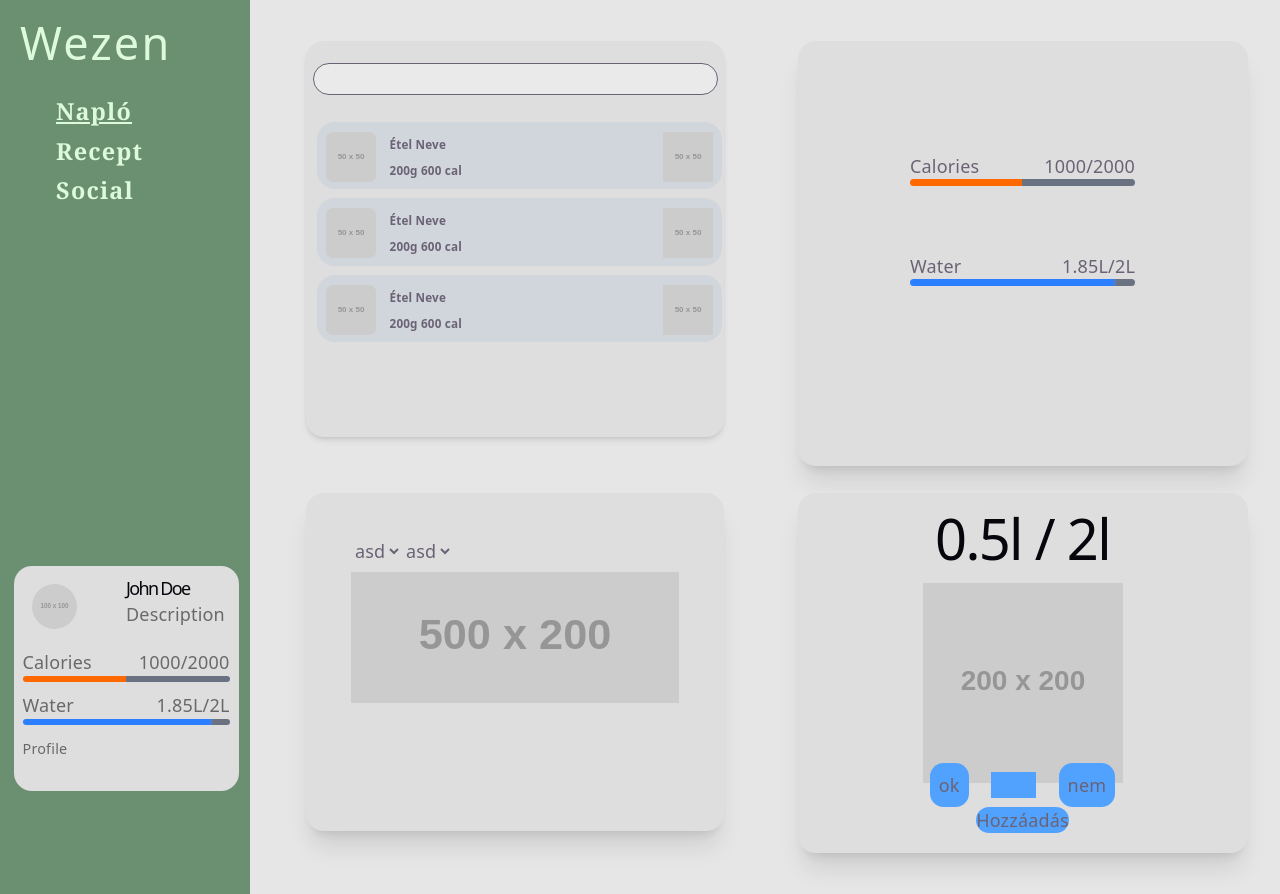
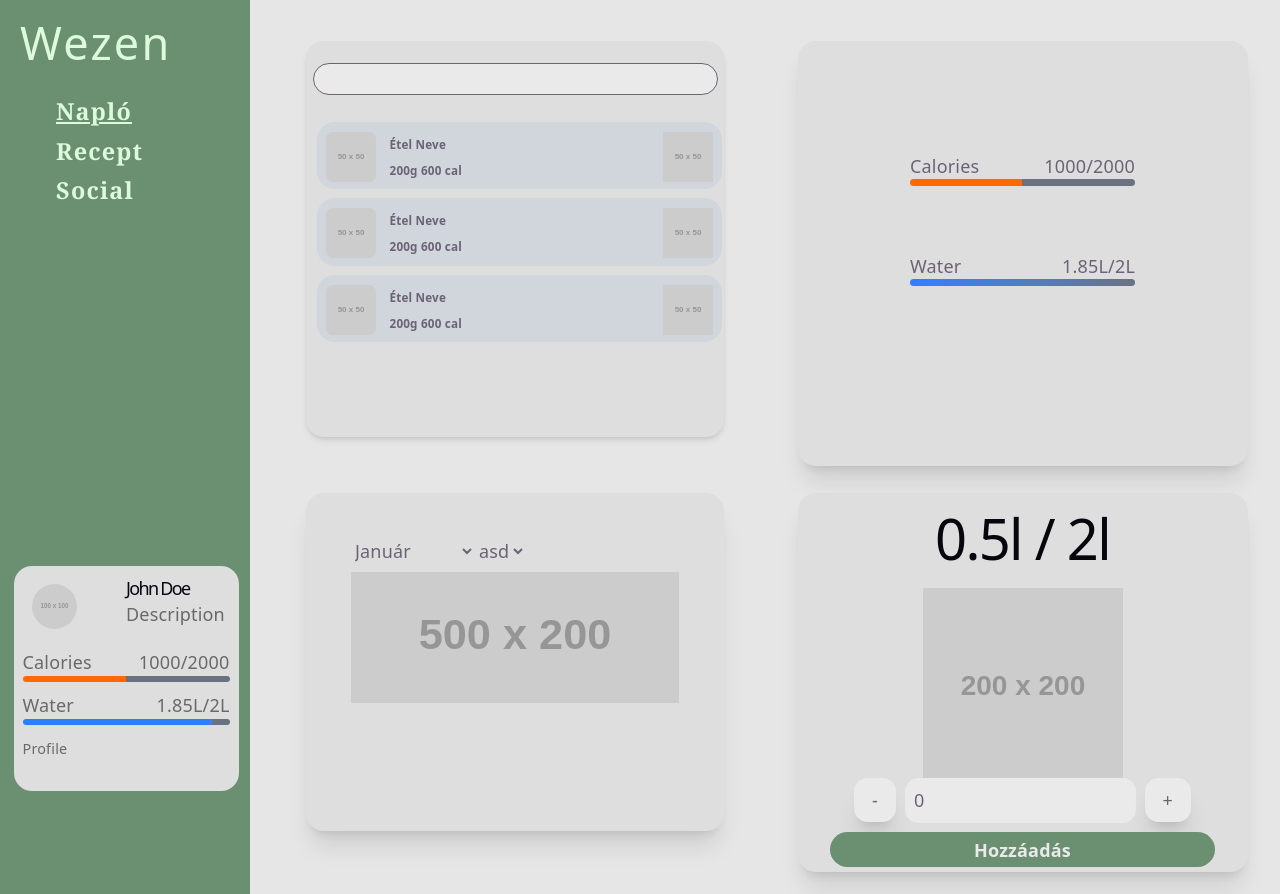
Before and after one commit to KissBendeguz1/WEZEN-Frontend, a React (Vite) app in the folder Wezen/: page /naplo in a window 1280 px wide. Built offline with nearby package versions, Linux system fonts and the light colour scheme.

Commit message:
Naplo oldal strukturális felépítése és funkciók

```diff
--- a/Wezen/src/App.jsx
+++ b/Wezen/src/App.jsx
@@ -1,7 +1,7 @@
 import "./App.css";
 import { Routes, Route, useLocation } from "react-router-dom";
 import Header from "./components/Header";
-import Naplo from "./sites/Naplo";
+import { Naplo } from "./sites/Naplo";
 import Recipe from "./sites/Recipe";
 import CustomRecipe from "./sites/CustomRecipe";
 import Social from "./sites/Social";
--- a/Wezen/src/sites/Naplo.jsx
+++ b/Wezen/src/sites/Naplo.jsx
@@ -1,5 +1,23 @@
-function Naplo() {
+import { useState } from "react";
+
+export const Naplo = () => {
+
+  const [GetWater,SetWater] = useState(0);
+  const [input,setinput] = useState(0);
+  var daily_goal = 2000;
+  var fix = 2000;
+
+  var honapok = ["Január","Február","Március","Április","Május","Június","Július","Augusztus","Szeptember","Október","November","December"]
+  var etelek = [{food: "elet1", info: "200g 600 cal"},{food: "elet2", info: "200g 600 cal"},{food: "elet3", info: "200g 600 cal"}]
+
+  const handleAddWater = () => {
+    SetWater(GetWater + input)
+    console.log(daily_goal - GetWater)
+    console.log(daily_goal / fix)
+};
+
   return (
+    <>
       <div className="grid grid-cols-1 md:grid-cols-2 gap-6 p-4">
           <div>
               <div className="grid w-[90%] bg-[var(--color-box-fill)] pt-5 pb-20 mt-5 rounded-2xl shadow-md">
@@ -63,7 +81,7 @@ function Naplo() {
                           <h3 className="text-left">Water</h3>
                           <p className="text-right">1.85L/2L</p>
                       </div>
-                      <hr className="h-1.5 w-full bg-linear-to-r from-blue-500 from-90% to-gray-500 to-92% rounded-full border-0" />
+                      <hr className={`h-1.5 w-full bg-linear-to-r from-blue-500 from-${daily_goal / fix}% to-gray-500 to-${daily_goal / fix}% rounded-full border-0`} />
                   </div>
                 </div>
               </div>
@@ -72,7 +90,9 @@ function Naplo() {
             <div className="grid grid-flow-col grid-rows-[10%_0%_90%] w-[90%] bg-[var(--color-box-fill)] rounded-2xl shadow-xl mb-10 ">
               <div className="m-10">
                 <select name="" id="">
-                  <option value="asd">asd</option>
+                  {honapok.map(honap =>
+                    <option key={honap} value={honap}>{honap}</option>
+                  )}
                 </select>
                 <select name="" id="">
                   <option value="asd">asd</option>
@@ -88,21 +108,112 @@ function Naplo() {
                 <div className=" text-[0.65em]">
                   <h1>0.5l / 2l</h1>
                 </div>
-                <div className="h-max">
+                <div className="h-max ml-auto mr-auto flex">
                   <img src="https://placehold.co/200x200"/>
                 </div>
                 <div className="">
-                  <button className="bg-blue-400 rounded-xl p-2">ok</button>
-                  <input type="text" name="" id="" className="w-10 ml-5 mr-5 bg-blue-400"/>
-                  <button className="bg-blue-400 rounded-xl p-2">nem</button>
+                  <button className="bg-[var(--color-white)] rounded-xl p-2 shadow-xl pl-4 pr-4 cursor-pointer" onClick={() => setinput(input - 10)}>-</button>
+                  <input type="text" name="" id="" value={input} onChange={(e) => setinput(e.target.value)} className="w-10 ml-2 mr-2 bg-[var(--color-white)] rounded-xl w-[60%] h-10 p-2"/>
+                  <button className="bg-[var(--color-white)] rounded-xl p-2 shadow-xl pl-4 pr-4 cursor-pointer" onClick={() => setinput(input + 10)}>+</button>
                 </div>
-                <div className="">
-                  <button className="bg-blue-400 rounded-2xl">Hozzáadás</button>
+                <div className="mt-2">
+                  <button className="bg-[var(--color-secondary)] text-[var(--color-white)] rounded-2xl cursor-pointer w-[100%] pt-1 pb-1 font-bold" onClick={handleAddWater}>Hozzáadás</button>
                 </div>
               </div>
           </div>
       </div>
+      </>
   );
 }
 
-export default Naplo;
+
+{/*
+
+  return (
+    <>
+      <div className="grid grid-cols-1 md:grid-cols-2 gap-6 p-4">
+          <div>
+              <div className="grid w-[90%] bg-[var(--color-box-fill)] pt-5 pb-20 mt-5 rounded-2xl shadow-md">
+                <div className="grid h-auto w-90 mx-auto pb-5">
+                  <input className="w-90 border rounded-full bg-white h-7 p-3 mx-auto" type="search"/>
+                </div>
+                <div className="grid grid-cols-1 grid-flow-col grid-rows-1 h-auto w-90 mx-auto">
+                  <div className=" grid grid-cols-0 grid-flow-col grid-rows-3">
+                  {(etelek.map((value =>
+                      <div className="grid grid-cols-[50px_1fr_50px] gap-3 w-90 h-15 bg-gray-300 m-1 grid rounded-2xl items-center p-2">a
+                        <img src="https://placehold.co/50x50" className="rounded-md"/>
+                      <div className="grid grid-cols-1 grid-flow-col grid-rows-2 text-[0.65em] font-bold justify-start">
+                          <div>
+                            <p>{value.food}</p>
+                          </div>
+                          <div>
+                            <p>{value.info}</p>
+                          </div>
+                      </div>
+                      <img src="https://placehold.co/50x50"/>
+                    </div>
+                  )))}
+                  </div>
+                </div>
+              </div>
+          </div>
+          <div>
+            <div className="grid w-100 bg-[var(--color-box-fill)] p-25 mt-5 rounded-2xl shadow-xl">
+                <div className="grid grid-cols-1 grid-flow-col grid-rows-2">
+                  <div className="pb-15">
+                      <div className="grid grid-cols-2 grid-flow-col grid-rows">
+                          <h3 className="text-left">Calories</h3>
+                          <p className="text-right">1000/2000</p>
+                      </div>
+                      <hr className="h-1.5 w-full bg-linear-to-r from-orange-500 from-50% to-gray-500 to-50% rounded-full border-0" />
+                  </div>
+                  <div className="pb-15">
+                      <div className="grid grid-cols-2 grid-flow-col grid-rows">
+                          <h3 className="text-left">Water</h3>
+                          <p className="text-right">1.85L/2L</p>
+                      </div>
+                      <hr className="h-1.5 w-full bg-linear-to-r from-blue-500 from-90% to-gray-500 to-90% rounded-full border-0" />
+                  </div>
+                </div>
+              </div>
+          </div>
+          <div>
+            <div className="grid grid-flow-col grid-rows-[10%_0%_90%] w-[90%] bg-[var(--color-box-fill)] rounded-2xl shadow-xl mb-10 ">
+              <div className="m-10">
+                <select name="" id="">
+                  {honapok.map(honap =>
+                    <option key={honap} value={honap}>{honap}</option>
+                  )}
+                </select>
+                <select name="" id="">
+                  <option value="asd">asd</option>
+                </select>
+              </div>
+              <div className="m-10">
+                <img src="https://placehold.co/500x200"/>
+              </div>
+            </div>
+          </div>
+          <div>
+              <div className="grid grid-flow-col grid-rows-[25%_50%_12%_12%] w-100 bg-[var(--color-box-fill)] rounded-2xl shadow-xl text-center justify-center">
+                <div className=" text-[0.65em]">
+                  <h1>0.5l / 2l</h1>
+                </div>
+                <div className="h-max ml-auto mr-auto flex">
+                  <img src="https://placehold.co/200x200"/>
+                </div>
+                <div className="">
+                  <button className="bg-[var(--color-white)] rounded-xl p-2 shadow-xl pl-4 pr-4 cursor-pointer">-</button>
+                  <input type="text" name="" id="" className="w-10 ml-2 mr-2 bg-[var(--color-white)] rounded-xl w-[60%] h-10 p-2"/>
+                  <button className="bg-[var(--color-white)] rounded-xl p-2 shadow-xl pl-4 pr-4 cursor-pointer">+</button>
+                </div>
+                <div className="mt-2">
+                  <button className="bg-[var(--color-secondary)] text-[var(--color-white)] rounded-2xl cursor-pointer w-[100%] pt-1 pb-1 font-bold">Hozzáadás</button>
+                </div>
+              </div>
+          </div>
+      </div>
+      </>
+  );
+
+  */}
```
